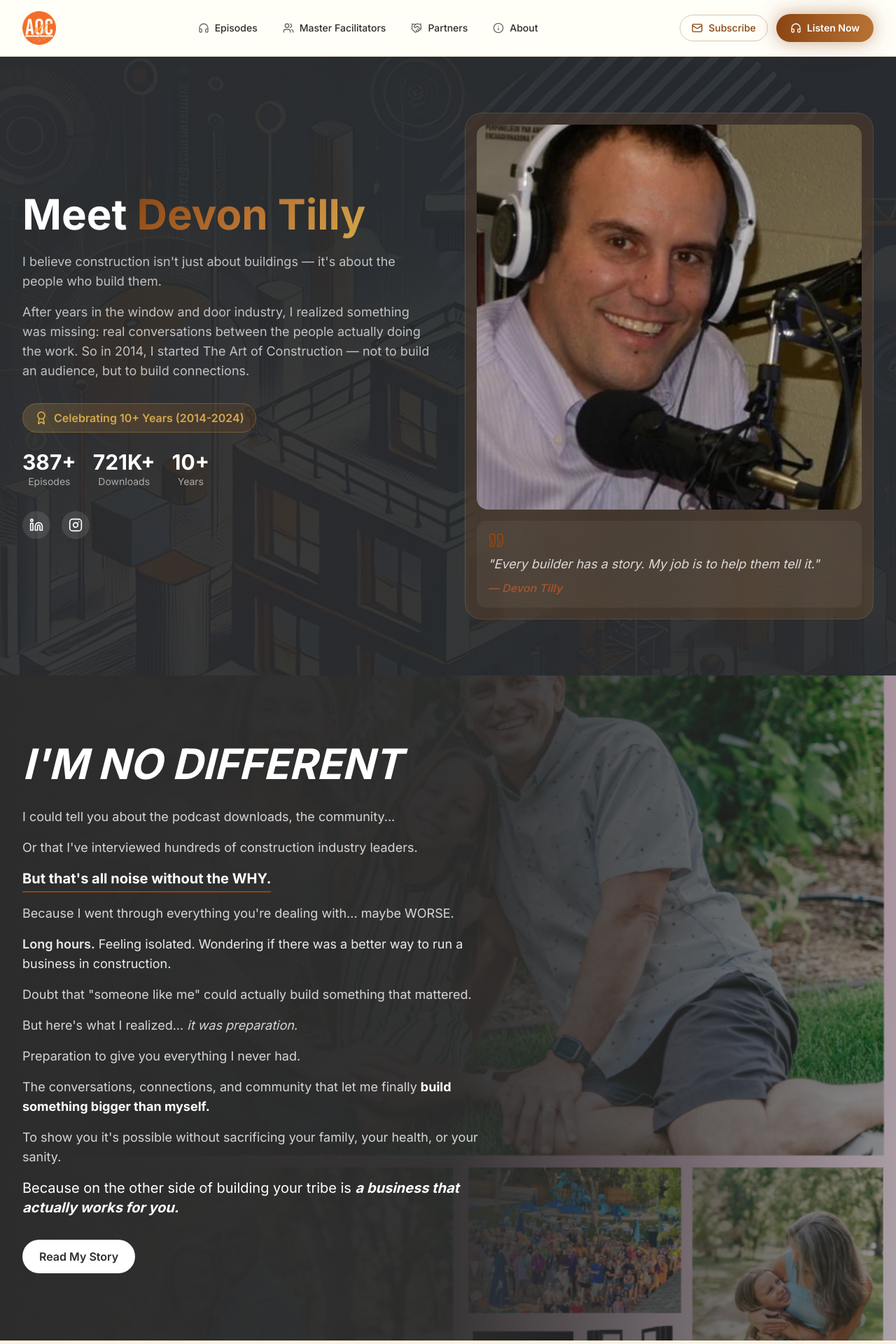
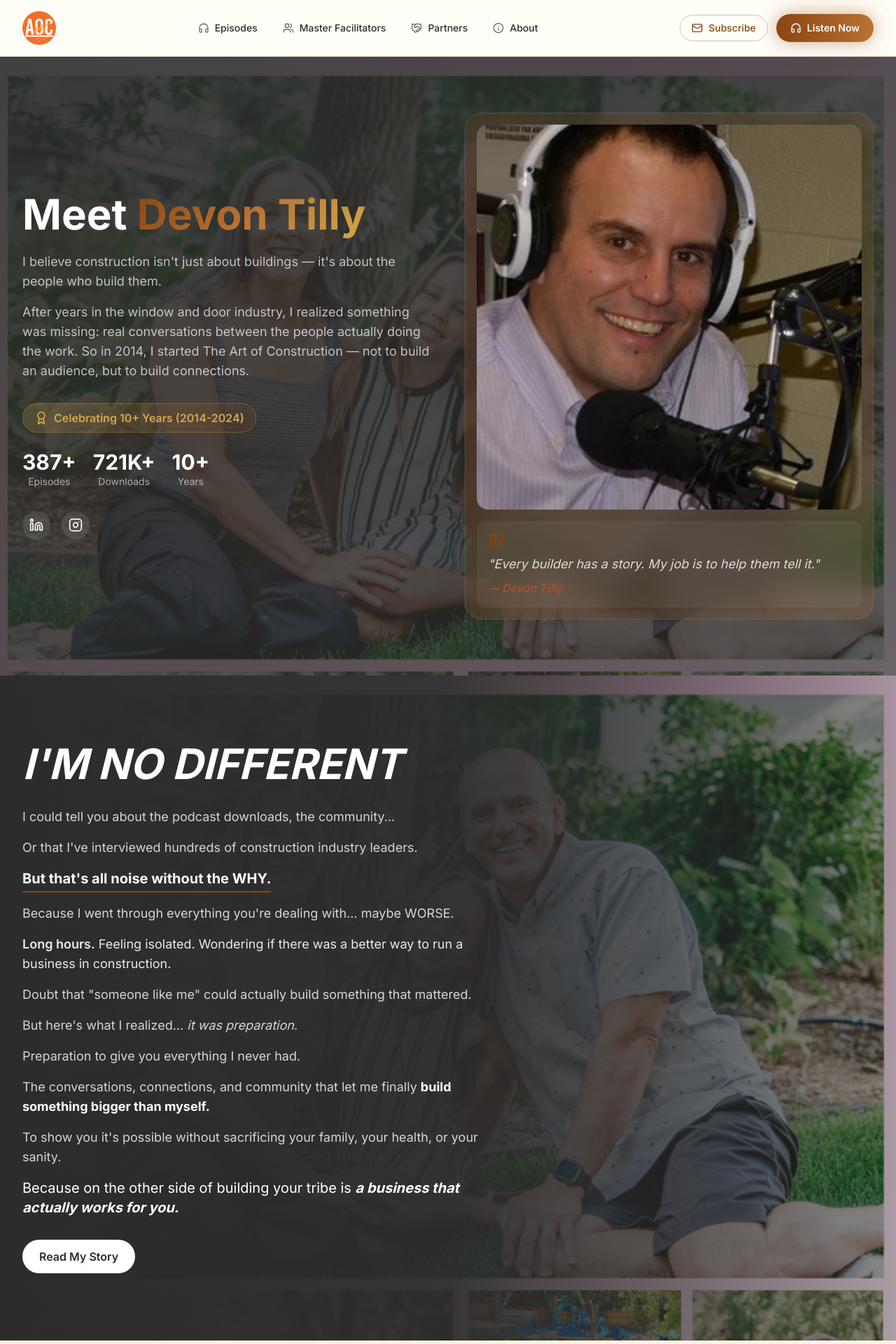
Before and after one commit to HummingAgent/aoc-website, a Next.js app: page /about in a window 1280 px wide. Shown: the top 1920 px of the page at 70% size. Built offline with nearby package versions, Linux system fonts and the light colour scheme; a web font is replaced by a local one.

Commit message:
About page: Replace hero banner with family photo, fix head cutoff
- Changed hero section background from hero-header.jpg to devon-family.png
- Changed object-right to object-top so heads aren't cut off
- Family photo now used consistently across the page

Per Devon's request

```diff
--- a/src/app/about/page.tsx
+++ b/src/app/about/page.tsx
@@ -114,12 +114,16 @@ export default function AboutPage() {
       </AnimatePresence>
       {/* Hero Section */}
       <section className="relative py-20 overflow-hidden">
-        {/* Background Image */}
-        <div
-          className="absolute inset-0 bg-cover bg-center"
-          style={{ backgroundImage: "url('/images/hero-header.jpg')" }}
-        />
-        <div className="absolute inset-0 bg-gradient-to-br from-charcoal/90 via-charcoal/80 to-charcoal/90" />
+        {/* Background Image - Family Photo */}
+        <div className="absolute inset-0">
+          <Image
+            src="/images/devon-family.png"
+            alt="The Tilly Family"
+            fill
+            className="object-cover object-top"
+          />
+        </div>
+        <div className="absolute inset-0 bg-gradient-to-br from-charcoal/90 via-charcoal/80 to-charcoal/70" />
         <div className="absolute inset-0 beam-pattern opacity-10" />
         <motion.div
           initial={{ opacity: 0 }}
@@ -220,7 +224,7 @@ export default function AboutPage() {
             src="/images/devon-family.png"
             alt="The Tilly Family"
             fill
-            className="object-cover object-right"
+            className="object-cover object-top"
           />
           <div className="absolute inset-0 bg-gradient-to-r from-charcoal via-charcoal/95 to-charcoal/40" />
         </div>
```
